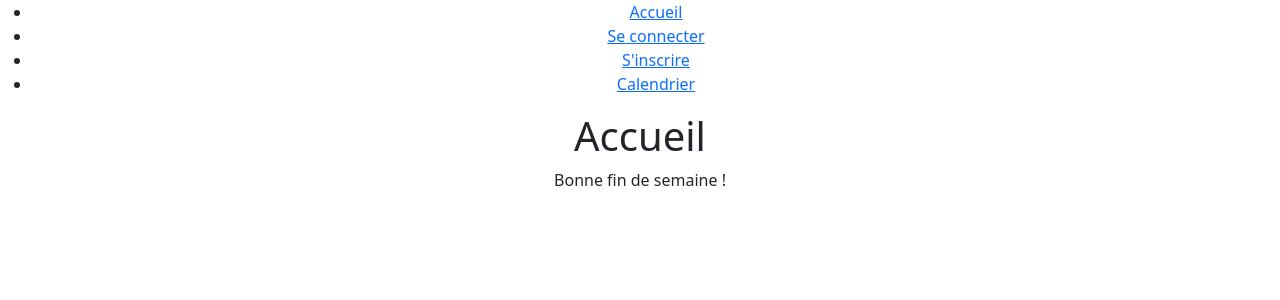
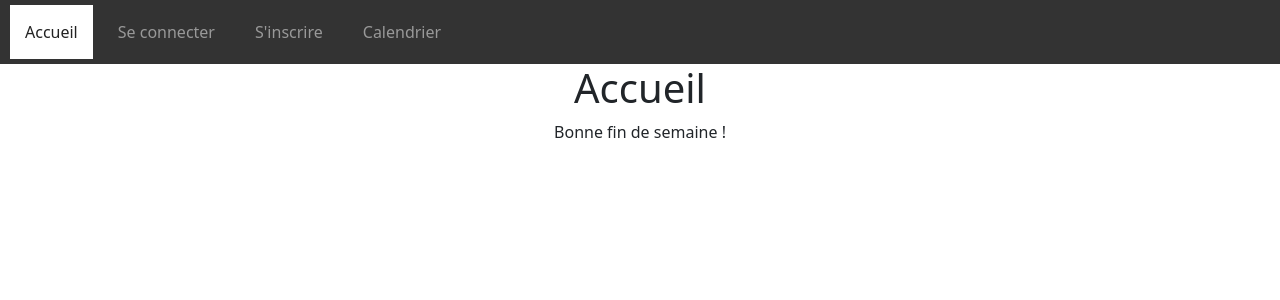
Before and after one commit to SRJVideo/TP2_Web2_SM-TR, a React (Create React App) app in the folder reactapp/: page / in a window 1280 px wide. Shown: the top 300 px of the page. Built offline with nearby package versions, Linux system fonts and the light colour scheme.

Commit message:
changer l'affichage de l'application

```diff
--- a/reactapp/src/index.css
+++ b/reactapp/src/index.css
@@ -1,13 +1,45 @@
 body {
   margin: 0;
-  font-family: -apple-system, BlinkMacSystemFont, 'Segoe UI', 'Roboto', 'Oxygen',
-    'Ubuntu', 'Cantarell', 'Fira Sans', 'Droid Sans', 'Helvetica Neue',
+  padding: 0;
+  font-family: -apple-system, BlinkMacSystemFont, "Segoe UI", "Roboto", "Oxygen",
+    "Ubuntu", "Cantarell", "Fira Sans", "Droid Sans", "Helvetica Neue",
     sans-serif;
   -webkit-font-smoothing: antialiased;
   -moz-osx-font-smoothing: grayscale;
 }
 
 code {
-  font-family: source-code-pro, Menlo, Monaco, Consolas, 'Courier New',
+  font-family: source-code-pro, Menlo, Monaco, Consolas, "Courier New",
     monospace;
 }
+.navBar ul{
+  padding: 0;
+  margin: 0;
+  display: flex;
+  list-style: none;
+  width: 100%;
+  background-color: #333;
+  border: 5px solid #333333;
+
+}
+.navBar ul a{
+  text-decoration: none;
+  color: #999;
+  display: block;
+  padding: 15px;
+  margin: 0 5px;
+
+}
+.navBar ul .active, .navBar ul a:hover{
+  background: #FFF;
+  color: #222;
+}
+
+.head{
+  background-color: #2565AE;
+  color: white;
+  text-align: center;
+}
+fieldset{
+  border: 0;
+}
```
